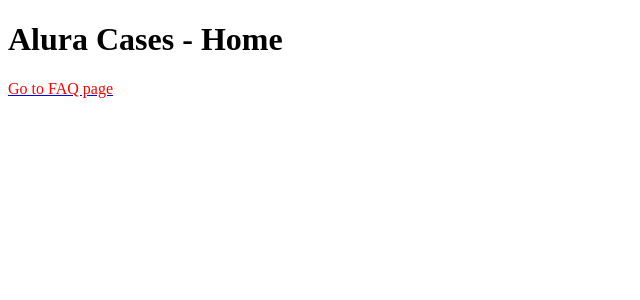
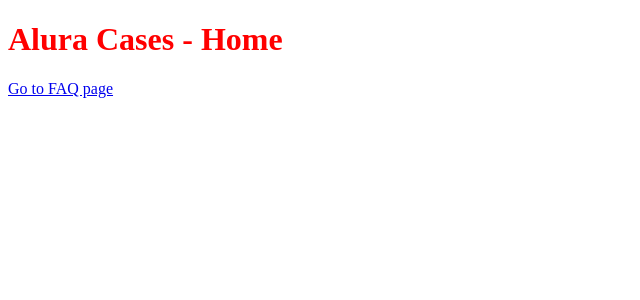
Before and after one commit to PedroPureza/Alura-Next, a Next.js app: page / in a window 1280 px wide. Shown: the top 300 px of the page, without its empty margins (0-640 px from the left). Built offline with nearby package versions, Linux system fonts and the light colour scheme.

Commit message:
css changes

```diff
--- a/pages/index.js
+++ b/pages/index.js
@@ -1,9 +1,34 @@
+import React from "react";
 import Link from "../src/components/Link";
+
+function GlobalStyle() {
+  return (
+    <style global jsx>{`
+      body {
+        font-family: sans-serif;
+      }
+    `}</style>
+  );
+}
+
+function Title({ children, as }) {
+  const Tag = as;
+  return (
+    <React.Fragment>
+      <Tag>{children}</Tag>
+      <style jsx>{`
+        ${Tag} {
+          color: red;
+        }
+      `}</style>
+    </React.Fragment>
+  );
+}
 
 export default function HomePage() {
   return (
     <div>
-      <h1>Alura Cases - Home</h1>
+      <Title as="h1">Alura Cases - Home</Title>
       <Link href="/faq">Go to FAQ page</Link>
     </div>
   );
--- a/src/components/StyledLink/index.js
+++ b/src/components/StyledLink/index.js
@@ -1,11 +1,11 @@
 import React from "react";
 
-const LinkEstilizado = React.forwardRef(({ onClick, href, children }, ref) => {
+const StyledLink = React.forwardRef(({ onClick, href, children }, ref) => {
   return (
-    <a href={href} onClick={onClick} ref={ref} style={{ color: "red" }}>
+    <a href={href} onClick={onClick} ref={ref} style={{}}>
       {children}
     </a>
   );
 });
 
-export default LinkEstilizado;
+export default StyledLink;
```
